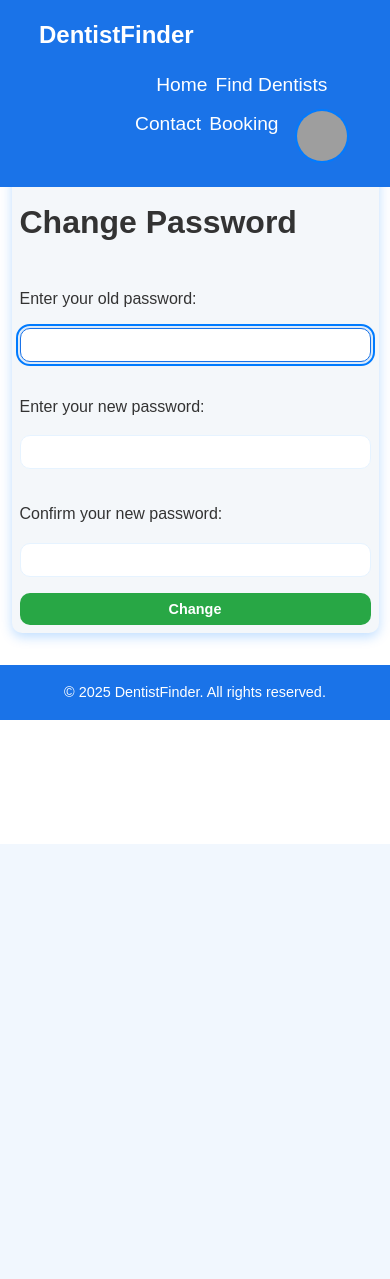
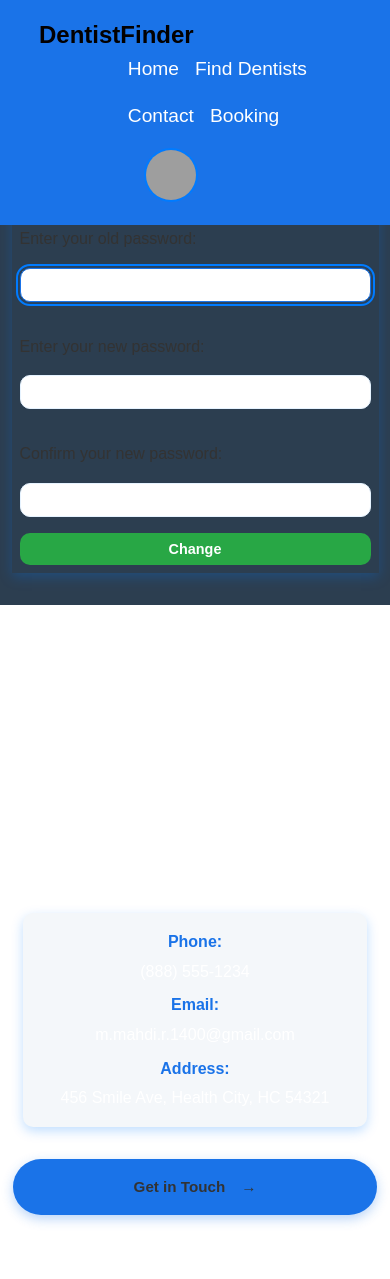
Before and after one commit to Mohammad533643/Dentist_site, a Django app: page /Change_password/ in a window 390 px wide. Before the commit the page ends 844 px from the top, so only its background shows below. Run offline with Django 5.2, Linux system fonts and the light colour scheme; a user stored in the database is signed in; parts of the project's set-up code (start-up, migrations or seed data) failed here and were passed over; grey boxes are pictures that could not be loaded.

Commit message:
I renamed the file index.css to base.css, also modified the website footer and added it to all pages, added the search bar to the homepage, and added the search bar style code to base.css.

```diff
--- a/Dentist/account_app/static/register.css
+++ b/Dentist/account_app/static/register.css
@@ -7,6 +7,7 @@
     --success-color: #28a745;
     --success-hover: #218838;
     --text-color: #333;
+     --container-bg: #1e2a3c;
     --background-light: #f4f7fa;
     --background-white: #ffffff;
     --background-dark: #e6f3ff;
@@ -27,9 +28,8 @@
 @media (prefers-color-scheme: dark) {
     :root {
         --text-color: #e6e6e6;
-        --background-light: #2c3e50;
+        --background-light: #1e2a3c;
         --background-white: #34495e;
-        --background-dark: #1e2a3c;
     }
 }
 
@@ -38,7 +38,7 @@
     max-width: clamp(320px, var(--container-width), 400px); /* Responsive width, capped at 400px */
     margin: var(--spacing-lg) auto; /* Dynamic margin using spacing variable */
     padding: var(--spacing-md); /* Consistent padding */
-    background: var(--background-light); /* Matches new code's background */
+    background: var(--container-bg) /* Matches new code's background */
     border-radius: var(--border-radius); /* Uses new border-radius */
     box-shadow: var(--shadow); /* Matches new shadow style */
     font-family: 'Arial', sans-serif; /* Matches body font */
@@ -154,3 +154,7 @@
     outline: 2px solid var(--secondary-color); /* Matches new accessibility outline */
     outline-offset: 2px;
 }
+
+.recomendation{
+    font-size: 13px;
+}
--- a/Dentist/dentist_info_app/static/css/index.css
+++ b/Dentist/dentist_info_app/static/css/base.css
@@ -1,4 +1,3 @@
-/* Define CSS Variables for Reusability */
 :root {
     --primary-color: #1a73e8;
     --primary-hover: #1557b0;
@@ -23,7 +22,6 @@
     --font-size-xl: 2.2rem;
 }
 
-/* Dark Mode Support */
 @media (prefers-color-scheme: dark) {
     :root {
         --text-color: #e6e6e6;
@@ -34,14 +32,15 @@
 }
 
 body {
+    background-color: #2c3e50;
     margin: 0;
     font-family: 'Arial', sans-serif;
     line-height: 1.6;
     direction: ltr;
     text-align: left;
-
     padding-top: calc(var(--header-height) + var(--spacing-md));
     font-size: var(--font-size-base);
+    color: #ffffff;
 }
 
 .container {
@@ -50,7 +49,6 @@ body {
     max-width: var(--max-container-width);
 }
 
-/* Header Styles (LTR Adjusted) */
 header {
     background: var(--primary-color);
     color: var(--background-white);
@@ -66,25 +64,96 @@ header .container {
     display: flex;
     flex-wrap: wrap;
     align-items: center;
-    /* LTR Change: Logo (Start) and Nav (End) will be spaced out */
     justify-content: space-between;
     min-height: var(--header-height);
     padding-top: 0;
     padding-bottom: 0;
 }
 
+/* Search Section Styles */
+.search-section {
+    padding: 1.5rem 0;
+    display: flex;
+    justify-content: center;
+    align-items: center;
+}
+
+/* Search Container */
+.search-container {
+    width: 100%;
+    max-width: 800px;
+    padding: 0 1rem;
+}
+
+/* Search Form */
+.search-form {
+    display: flex;
+    justify-content: center;
+    align-items: center;
+    background-color: #ffffff;
+    border-radius: 50px;
+    overflow: hidden;
+    box-shadow: 0 4px 12px rgba(0, 0, 0, 0.15);
+}
+
+/* Search Input */
+.search-form input {
+    flex: 1;
+    padding: 0.75rem 1rem;
+    border: none;
+    font-size: 1rem;
+    color: #333;
+    border-radius: 50px 0 0 50px;
+    outline: none;
+}
+
+/* Search Button */
+.search-form button {
+    background-color: #007bff; /* رنگ دکمه */
+    color: #fff;
+    padding: 0.75rem 1.5rem;
+    border: none;
+    border-radius: 0 50px 50px 0;
+    cursor: pointer;
+    font-size: 1rem;
+    font-weight: bold;
+    transition: background-color 0.3s ease, transform 0.2s ease;
+}
+
+/* Hover Effect */
+.search-form button:hover {
+    background-color: #0056b3;
+    transform: scale(1.05);
+}
+
+/* Responsive */
+@media (max-width: 600px) {
+    .search-form {
+        flex-direction: column;
+        border-radius: 10px;
+    }
+
+    .search-form input,
+    .search-form button {
+        border-radius: 0;
+        width: 100%;
+    }
+
+    .search-form button {
+        border-top: 1px solid #ddd;
+    }
+}
+
 .logo h1 {
     margin: 0;
     font-size: clamp(1.5rem, 5vw, 1.8rem);
+    color: #030000;
 }
 
-/* Navigation Container (LTR Adjusted - Pushes buttons to the right) */
 nav {
-    /* LTR Change: Nav fills the space between logo and the button group */
     flex-grow: 1;
     margin-right: var(--spacing-md);
     display: flex;
-    /* LTR Change: Links are aligned to the left (near the logo) */
     justify-content: flex-start;
     align-items: center;
 }
@@ -111,11 +180,9 @@ nav ul li a:focus {
     color: var(--background-dark);
 }
 
-/* Navigation Buttons (LTR Adjusted - Pushes to the FAR RIGHT) */
 .nav-buttons {
     display: flex;
     gap: var(--spacing-md);
-    /* LTR Change: margin-left: auto pushes this entire group to the far right */
     margin-left: auto;
     margin-right: 0;
 }
@@ -150,11 +217,9 @@ nav ul li a:focus {
     background: var(--secondary-hover);
 }
 
-/* User Menu (LTR Adjusted & Hover Fixed) */
 .user-menu {
     position: relative;
     cursor: pointer;
-    /* LTR Change: Add spacing between buttons and user menu */
     margin-left: var(--spacing-md);
     margin-right: 0;
 }
@@ -167,7 +232,6 @@ nav ul li a:focus {
     transition: border-color 0.3s ease;
 }
 
-/* Hover/Focus on user image border */
 .user-menu #userMenuBtn img:hover,
 .user-menu #userMenuBtn img:focus {
     border-color: var(--secondary-hover);
@@ -177,10 +241,8 @@ nav ul li a:focus {
     display: none;
     position: absolute;
     top: calc(100% + var(--spacing-sm));
-    /* LTR Change: Dropdown aligns to the right edge of the button */
     right: 0;
     left: auto;
-
     background: var(--background-white);
     border: 1px solid var(--secondary-color);
     border-radius: var(--border-radius);
@@ -207,7 +269,6 @@ nav ul li a:focus {
     background: none;
     border: none;
     width: 100%;
-    /* LTR Change: Align dropdown text to the left */
     text-align: left;
     font-size: 0.9rem;
     padding: var(--spacing-sm) var(--spacing-md);
@@ -220,16 +281,13 @@ nav ul li a:focus {
 .dropdown-menu li a:focus,
 .dropdown-menu li button:focus {
     background: var(--background-dark);
-    color: var(--primary-hover);
+    color: white;
 }
 
-/* Hamburger Menu Toggle - Kept hidden as requested */
 .menu-toggle {
     display: none !important;
 }
 
-
-/* Hero Section (LTR Adjusted) */
 .hero {
     background: var(--background-light);
     text-align: center;
@@ -239,11 +297,13 @@ nav ul li a:focus {
 .hero h2 {
     font-size: clamp(2rem, 5vw, 2.5rem);
     margin-bottom: var(--spacing-md);
+    color: #ffffff;
 }
 
 .hero p {
     font-size: var(--font-size-lg);
     margin-bottom: var(--spacing-lg);
+    color: #ffffff;
 }
 
 .hero img {
@@ -254,41 +314,6 @@ nav ul li a:focus {
     margin-top: var(--spacing-lg);
 }
 
-/* .search-bar {
-    display: flex;
-    flex-direction: row;
-    justify-content: center;
-    gap: var(--spacing-md);
-    margin-bottom: var(--spacing-lg);
-}
-
-.search-bar input {
-    padding: var(--spacing-sm);
-    width: clamp(50%, 60vw, 60%);
-    max-width: 500px;
-    border: 1px solid #ccc;
-    border-radius: 5px;
-    font-size: var(--font-size-base);
-    text-align: left;
-}
-
-.search-button {
-    padding: var(--spacing-sm) var(--spacing-lg);
-    background: var(--primary-color);
-    color: var(--background-white);
-    border: none;
-    border-radius: 5px;
-    font-size: var(--font-size-base);
-    cursor: pointer;
-    transition: background-color 0.3s ease;
-}
-
-.search-button:hover,
-.search-button:focus {
-    background: var(--primary-hover);
-} */
-
-/* Dentists Section */
 .dentists {
     padding: var(--spacing-lg) 0;
     background: var(--background-white);
@@ -298,6 +323,7 @@ nav ul li a:focus {
     text-align: center;
     font-size: var(--font-size-xl);
     margin-bottom: var(--spacing-lg);
+    color: #ffffff;
 }
 
 .dentist-grid {
@@ -310,7 +336,6 @@ nav ul li a:focus {
     text-align: center;
     padding: var(--spacing-md);
     background: var(--background-light);
-    border-radius: var(--border-radius);
 }
 
 .dentist-item img {
@@ -324,11 +349,13 @@ nav ul li a:focus {
 .dentist-item h3 {
     font-size: clamp(1.2rem, 4vw, 1.5rem);
     margin-bottom: var(--spacing-sm);
+    color: #ffffff;
 }
 
 .dentist-item p {
     font-size: var(--font-size-base);
     margin-bottom: var(--spacing-md);
+    color: #ffffff;
 }
 
 .cta-button {
@@ -346,18 +373,17 @@ nav ul li a:focus {
     background: var(--primary-hover);
 }
 
-/* Blog Section (Force RTL for Content) */
 .blog {
     padding: var(--spacing-lg) 0;
     background: var(--background-dark);
     text-align: center;
-    /* Force alignment for content within blog items */
     direction: rtl;
 }
 
 .blog h2 {
     font-size: var(--font-size-xl);
     margin-bottom: var(--spacing-lg);
+    color: #ffffff;
 }
 
 .blog-grid {
@@ -370,7 +396,6 @@ nav ul li a:focus {
     padding: var(--spacing-md);
     background: var(--background-white);
     border-radius: var(--border-radius);
-    /* LTR Change: Align blog text to the right for Persian/Arabic content */
     text-align: right;
     direction: rtl;
 }
@@ -378,11 +403,13 @@ nav ul li a:focus {
 .blog-item h3 {
     font-size: clamp(1.2rem, 4vw, 1.5rem);
     margin-bottom: var(--spacing-sm);
+    color: #ffffff;
 }
 
 .blog-item p {
     font-size: var(--font-size-base);
     margin-bottom: var(--spacing-md);
+    color: #ffffff;
 }
 
 .read-more {
@@ -396,7 +423,6 @@ nav ul li a:focus {
     text-decoration: underline;
 }
 
-/* Contact Section */
 .contact {
     padding: var(--spacing-lg) 0;
     background: var(--background-white);
@@ -406,99 +432,175 @@ nav ul li a:focus {
 .contact h2 {
     font-size: var(--font-size-xl);
     margin-bottom: var(--spacing-md);
+    color: #ffffff;
 }
 
 .contact p {
     font-size: var(--font-size-lg);
     margin-bottom: var(--spacing-lg);
+    color: #ffffff;
 }
 
 .contact-info p {
     font-size: var(--font-size-base);
     margin: var(--spacing-sm) 0;
+    color: #ffffff;
 }
 
-/* Footer Section */
 footer {
-    background: var(--primary-color);
-    color: var(--background-white);
-    text-align: center;
-    padding: var(--spacing-md) 0;
+    background: var(--background-white);
+    color: var(--text-color);
+    padding: calc(var(--spacing-lg) * 2) 0 var(--spacing-lg);
+    margin-top: auto;
 }
 
-footer p {
-    margin: 0;
-    font-size: 0.9rem;
+#contact {
+    padding: var(--spacing-lg) 0;
+    background: var(--background-white);
+    text-align: center;
 }
 
-/* Responsive Design (LTR Adjusted) */
-@media (max-width: 768px) {
-    body {
-        /* Adjusted padding for a two-line mobile header */
-        padding-top: calc(var(--header-height) * 2 + var(--spacing-md));
+#contact .container {
+    display: flex;
+    flex-direction: column;
+    align-items: center;
+    gap: var(--spacing-lg);
+    max-width: var(--max-container-width);
+    margin: 0 auto;
+    padding: 0 var(--spacing-md);
 }
 
-    /* Reset flex-grow for nav on mobile so it takes a new row */
-    nav {
-        flex-grow: 0;
-        flex-basis: 100%;
-        justify-content: center;
-        margin-top: var(--spacing-md);
-        margin-right: 0; /* Ensure no residual desktop margin */
+#contact h2 {
+    font-size: var(--font-size-xl);
+    color: #ffffff;
+    margin: 0 0 var(--spacing-md);
+    font-weight: 700;
 }
 
-    /* Reset desktop auto margin for mobile to allow clean wrapping */
-    .nav-buttons {
-        margin-left: 0;
-        margin-right: var(--spacing-md);
+#contact > .container > p {
+    font-size: var(--font-size-lg);
+    color: #ffffff;
+    max-width: 600px;
+    margin: 0 auto var(--spacing-lg);
+    line-height: 1.7;
 }
 
-    header .container {
-        flex-direction: row; /* Ensure elements stay in a row, wrapping when needed */
-        justify-content: space-between;
+#contact-info {
+    display: flex;
+    flex-direction: column;
+    gap: var(--spacing-sm);
+    width: 100%;
+    max-width: 500px;
+    background: var(--background-light);
+    padding: var(--spacing-lg);
+    border-radius: var(--border-radius);
+    box-shadow: var(--shadow);
+    text-align: left;
+    direction: ltr;
 }
 
-    nav ul {
-        justify-content: center;
-        flex-wrap: wrap;
+#contact-info p {
+    margin: 0;
+    font-size: var(--font-size-base);
+    color: #ffffff;
+    display: flex;
+    align-items: center;
     gap: var(--spacing-sm);
 }
 
-    .user-menu {
-        margin-left: var(--spacing-sm);
-        margin-right: 0;
+#contact-info p strong {
+    color: var(--primary-color);
+    min-width: 70px;
+    font-weight: 600;
 }
 
-    .hero h2 {
-        font-size: clamp(1.5rem, 5vw, 2rem);
+#contact-cta {
+    display: inline-flex;
+    align-items: center;
+    justify-content: center;
+    gap: var(--spacing-sm);
+    padding: var(--spacing-md) var(--spacing-lg);
+    background: var(--primary-color);
+    color: var(--text-color);
+    text-decoration: none;
+    font-weight: bold;
+    font-size: var(--font-size-base);
+    border-radius: 9999px;
+    transition: all 0.3s ease;
+    box-shadow: 0 4px 12px rgba(26, 115, 232, 0.3);
+    min-width: 180px;
 }
 
-    .hero p {
+#contact-cta:hover,
+#contact-cta:focus {
+    background: var(--primary-hover);
+    transform: translateY(-2px);
+    box-shadow: 0 6px 16px rgba(26, 115, 232, 0.4);
+}
+
+#contact-cta::after {
+    content: "→";
+    margin-left: var(--spacing-sm);
+    transition: transform 0.3s ease;
+}
+
+#contact-cta:hover::after {
+    transform: translateX(4px);
+}
+
+@media (max-width: 768px) {
+    #contact h2 {
+        font-size: clamp(1.8rem, 6vw, 2.2rem);
+    }
+
+    #contact > .container > p {
         font-size: var(--font-size-base);
     }
 
-    .search-bar {
-        flex-direction: column;
-        align-items: center;
+    #contact-info {
+        padding: var(--spacing-md);
+        text-align: center;
     }
 
-    .search-bar input {
-        width: 80%;
+    #contact-info p {
+        justify-content: center;
+        flex-direction: column;
+        gap: 0.25rem;
     }
 
-    .dentist-grid,
-    .blog-grid {
-        grid-template-columns: 1fr;
+    #contact-info p strong {
+        min-width: auto;
     }
 
-    .btn {
-        font-size: 0.9rem;
-        padding: var(--spacing-sm) var(--spacing-md);
+    #contact-cta {
+        width: 100%;
+        max-width: 300px;
+        font-size: 0.95rem;
     }
 }
 
-/* Accessibility Enhancements */
-:focus {
-    outline: 2px solid var(--secondary-color);
-    outline-offset: 2px;
+@media (prefers-color-scheme: dark) {
+    #contact {
+        background: var(--background-dark);
     }
+
+    #contact h2 {
+        color: #ffffff;
+    }
+
+    #contact > .container > p {
+        color: #ffffff;
+    }
+
+    #contact-info {
+        background: var(--background-white);
+    }
+
+    #contact-info p {
+        color: #ffffff;
+    }
+
+    #contact-info p strong {
+        color: var(--secondary-color);
+    }
+}
--- a/Dentist/template/dentist_info/base.html
+++ b/Dentist/template/dentist_info/base.html
@@ -5,7 +5,7 @@
 <head>
     <meta charset="UTF-8">
     <meta name="viewport" content="width=device-width, initial-scale=1.0">
-    <link rel="stylesheet" href="{% static 'css/index.css' %}">
+    <link rel="stylesheet" href="{% static 'css/base.css' %}">
 </head>
 <body>
     <!-- Header Section -->
@@ -51,10 +51,19 @@
 
     <!-- Footer Section -->
     <footer>
+    <section id="contact" class="contact">
         <div class="container">
-            <p>&copy; 2025 DentistFinder. All rights reserved.</p>
+            <h2>Contact Us</h2>
+            <p>Get in touch to learn more about our services or to book an appointment.</p>
+            <div id="contact-info">
+                <p><strong>Phone:</strong> (888) 555-1234</p>
+                <p><strong>Email:</strong> m.mahdi.r.1400@gmail.com</p>
+                <p><strong>Address:</strong> 456 Smile Ave, Health City, HC 54321</p>
+            </div>
+            <a href="mailto:m.mahdi.r.1400@gmail.com" id="contact-cta" class="cta-button">Get in Touch</a>
         </div>
-    </footer>
+    </section>
+</footer>
 
 
 <script>
```
Also changed, not shown: Dentist/account_app/static/change_password.css (+56 -37 lines), Dentist/template/dentist_info/home.html (+9 -15 lines), Dentist/db.sqlite3. Lines whose indentation alone changed are shown as unchanged.
